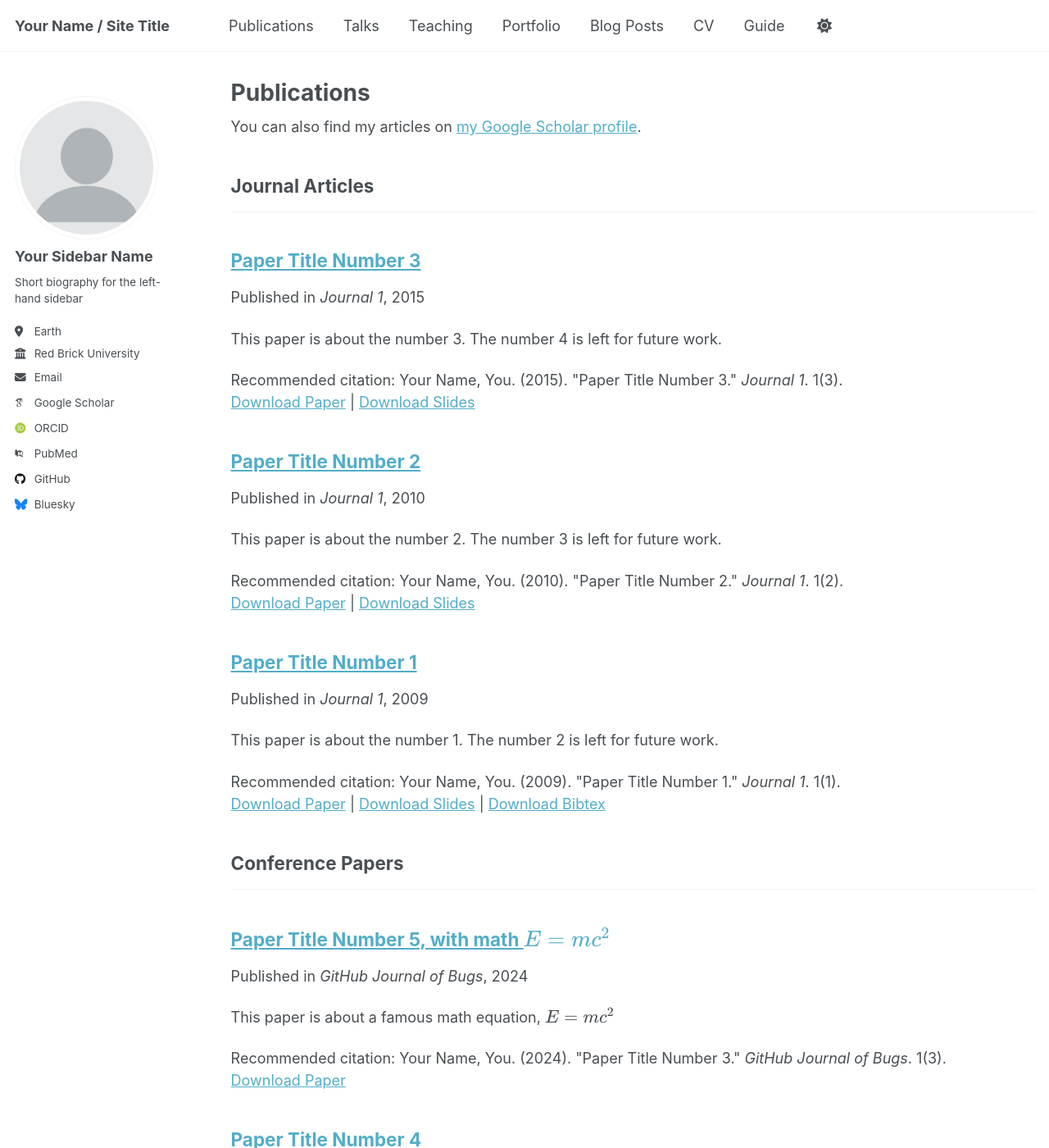
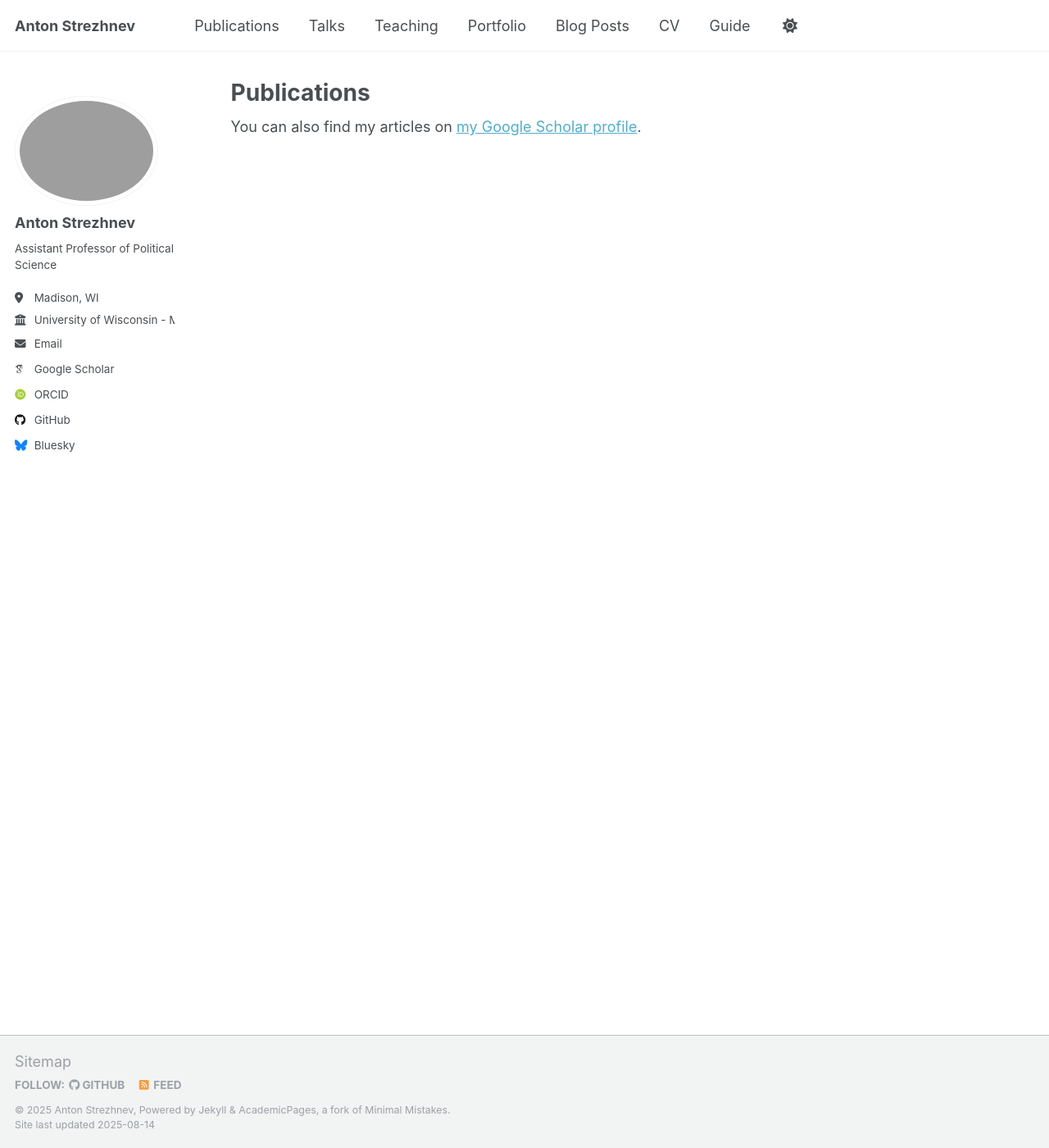
Before and after one commit to astrezhnev/astrezhnev.github.io, a Jekyll site: the page built from _pages/publications.html, in a window 1280 px wide and 1400 px high. Shown: the whole window at 82% size. Built offline with Jekyll 4.4.1, drawn with Linux system fonts in a browser that asks for light colours; some web fonts are replaced; a script that is not in the unit is left out; some of the changed text lies outside the part shown.

Commit message:
Update YML

```diff
--- a/_config.yml
+++ b/_config.yml
@@ -9,27 +9,27 @@
 # Basic Site Settings
 locale                   : "en-US"
 site_theme               : "default"
-title                    : "Your Name / Site Title"
+title                    : "Anton Strezhnev"
 title_separator          : "-"
-name                     : &name "Your Name"
-description              : &description "personal description"
-url                      : https://academicpages.github.io # the base hostname & protocol for your site e.g. "https://[your GitHub username].github.io" or if you already have some other page hosted on Github then use "https://[your GitHub username].github.io/[Your Repo Name]"
+name                     : &name "Anton Strezhnev"
+description              : &description "Assistant Professor of Political Science"
+url                      : https://astrezhnev.github.io # the base hostname & protocol for your site e.g. "https://[your GitHub username].github.io" or if you already have some other page hosted on Github then use "https://[your GitHub username].github.io/[Your Repo Name]"
 baseurl                  : "" # the subpath of your site, e.g. "/blog"
-repository               : "academicpages/academicpages.github.io"
+repository               : "astrezhnev/astrezhnev.github.io"
 
 # Site Author - The following control what appear as part of the author content on the side bar.
 #               If a field is blank the icon and link will not appear, otherwise it will be shown.
 #               Additional customization can be done by editing /_includes/author-profile.html
 author:
   # Biographic information
-  avatar           : "profile.png"
-  name             : "Your Sidebar Name"
+  avatar           : "anton-2.jpg"
+  name             : "Anton Strezhnev"
   pronouns         : # example: "she/her"
-  bio              : "Short biography for the left-hand sidebar"
-  location         : "Earth"
-  employer         : "Red Brick University"
+  bio              : "Assistant Professor of Political Science"
+  location         : "Madison, WI"
+  employer         : "University of Wisconsin - Madison"
   uri              : # URL
-  email            : "none@example.org"
+  email            : "strezhnev@wisc.edu"
 
   # Academic websites
   academia         : # URL
@@ -38,7 +38,7 @@
   impactstory      : # URL
   orcid            : "http://orcid.org/yourorcidurl"
   semantic         : # URL
-  pubmed           : "https://www.ncbi.nlm.nih.gov/pubmed/?term=john+snow"
+  pubmed           :
   researchgate     : # URL
   scopus           : # URL
 
@@ -46,13 +46,13 @@
   bitbucket        : # Username - Update with your username on the site
   codepen          : # Username
   dribbble         : # Username
-  github           : "academicpages"
+  github           : "astrezhnev"
   kaggle           : # Username
   stackoverflow    : # User number or user number and name (i.e., use "1" or "1/jeff-atwood")
 
   # Social media
   artstation       : # Username
-  bluesky          : "bsky.app" # Replace this with you Bluesky username
+  bluesky          : "astrezh.bsky.app" # Replace this with you Bluesky username
   facebook         : # Username
   flickr           : # Username
   foursquare       : # Username
@@ -79,12 +79,12 @@
 
 # Publication Category - The following the list of publication categories and their headings
 publication_category:
-  books:
-    title: 'Books'
-  manuscripts:
+  articles:
     title: 'Journal Articles'
-  conferences:
-    title: 'Conference Papers'
+  editedvolumes:
+    title: 'Edited Volumes'
+  workingpapers:
+    title: "Working Papers"
 
 # Site Settings
 teaser                   :  # filename of teaser fallback teaser image placed in /images/, .e.g. "500x300.png"
@@ -133,7 +133,7 @@
 
 # Social Sharing
 twitter:
-  username               : &twitter
+  username               :
 facebook:
   username               :
   app_id                 :
```
Also changed, not shown: 1 other file.
